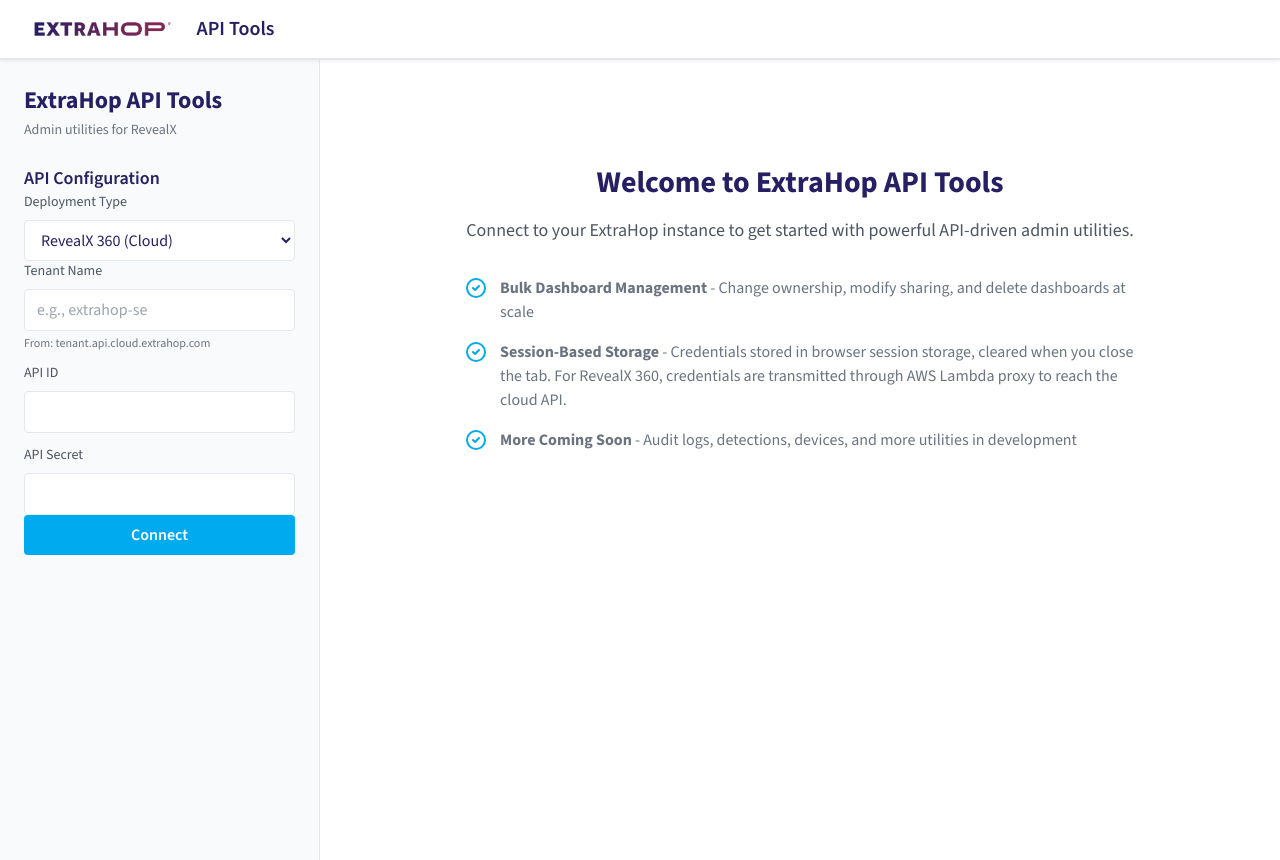
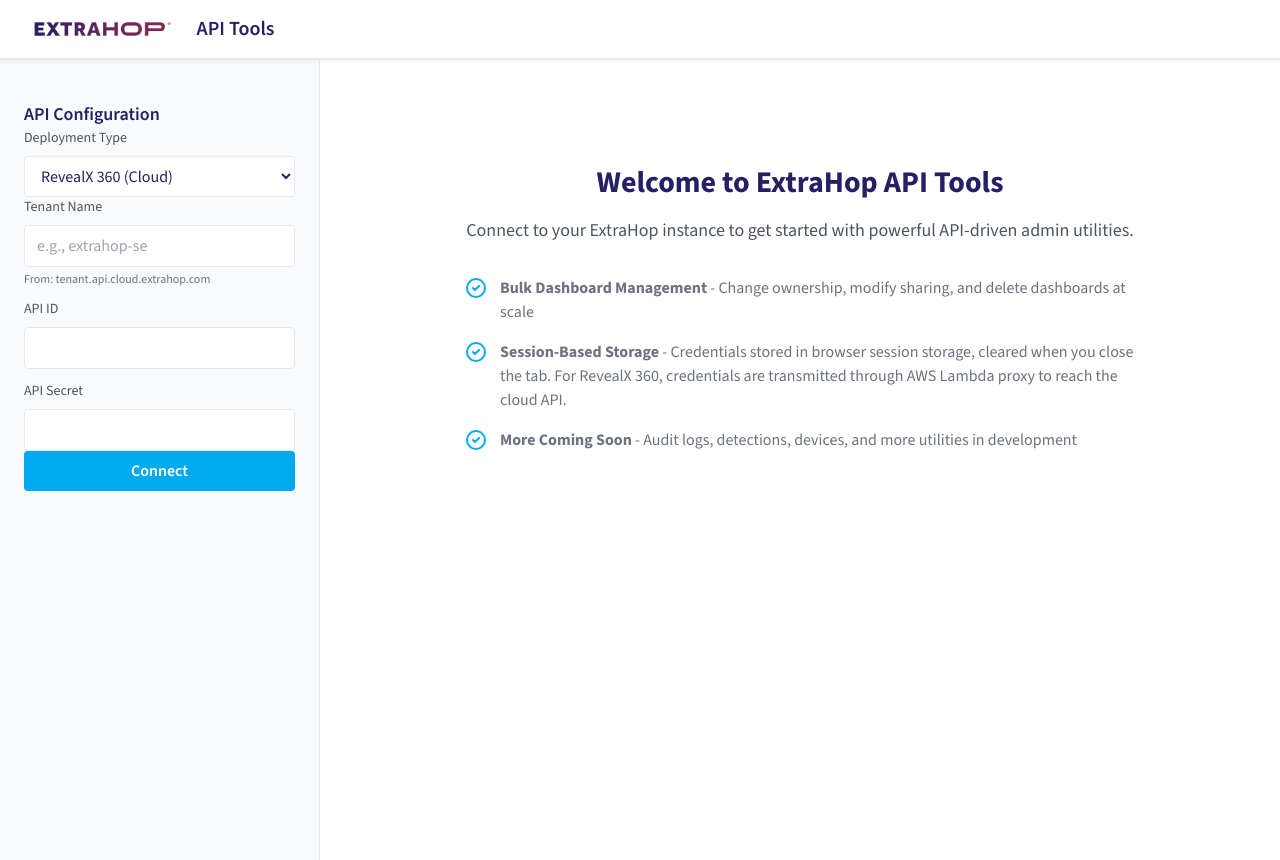
Before and after one commit to thomaswde/eh-admin-tools, a plain HTML site: page index.html in a window 1280 px wide. Drawn offline with nearby package versions, Linux system fonts and the light colour scheme.

Commit message:
Add files via upload

```diff
--- a/index.html
+++ b/index.html
@@ -259,11 +259,6 @@
     <div class="content-wrapper flex flex-col lg:flex-row min-h-screen">
         <!-- Sidebar -->
         <aside class="w-full lg:w-80 border-r p-6 space-y-6 lg:fixed lg:h-full lg:overflow-y-auto">
-            <!-- Header -->
-            <div>
-                <h1 class="text-2xl font-bold" style="color: var(--sapphire);">ExtraHop API Tools</h1>
-                <p class="text-sm mt-1" style="color: var(--text-muted);">Admin utilities for RevealX</p>
-            </div>
 
             <!-- API Configuration -->
             <div id="apiConfigSection" class="space-y-4">
```
